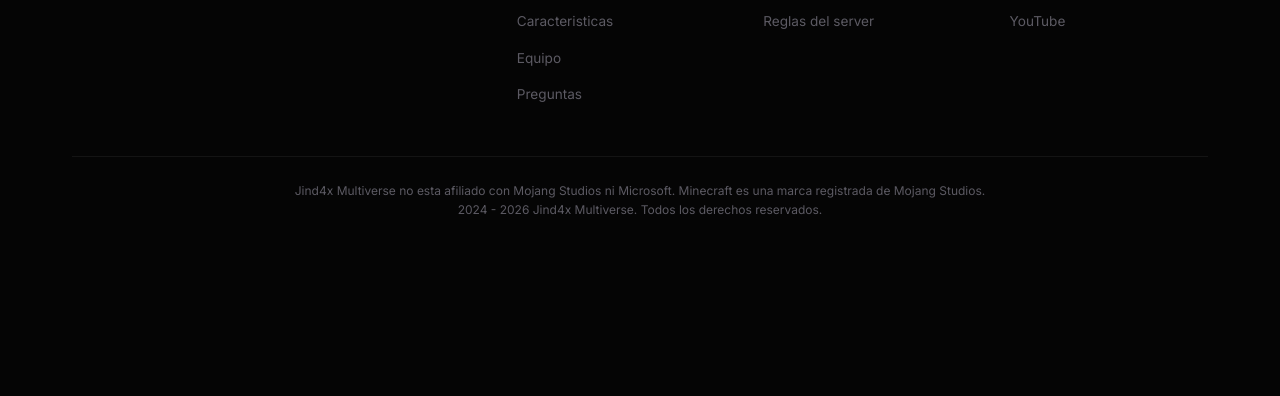
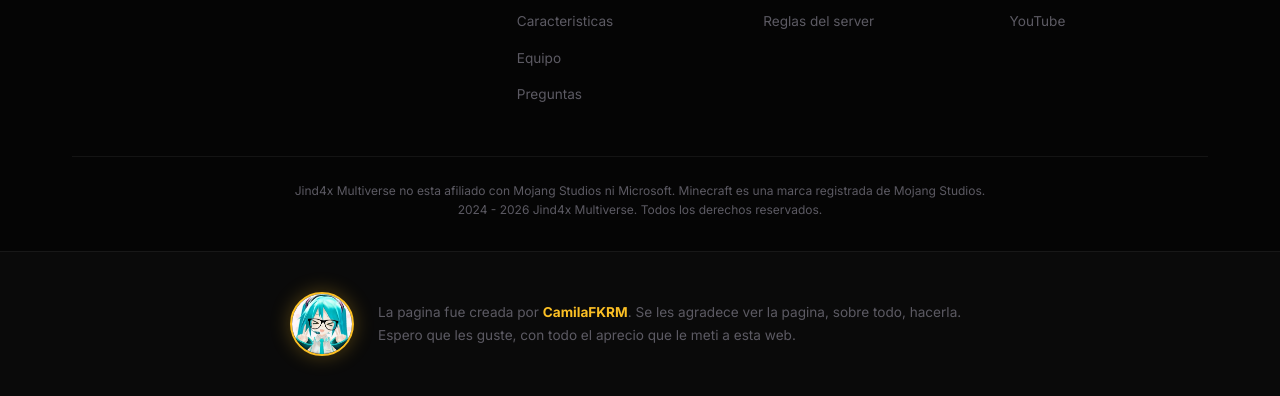
Before and after one commit to Stylefanhuh/Jind4x, a plain HTML site: page index.html in a window 1280 px wide. Shown: the part 6974-7370 px from the top of the page. Before the commit the page ends 7225 px from the top, so only its background shows below. Drawn offline with Linux system fonts and the light colour scheme; no server answers.

Commit message:
Add files via upload

```diff
--- a/index.html
+++ b/index.html
@@ -667,6 +667,18 @@
     </div>
   </footer>
 
+  <!-- Creditos -->
+  <section class="credits-section">
+    <div class="credits-container">
+      <img src="creditos.jpg" alt="CamilaFKRM" class="credits-avatar">
+      <p class="credits-text">
+        La pagina fue creada por <span class="credits-name">CamilaFKRM</span>.
+        Se les agradece ver la pagina, sobre todo, hacerla.
+        Espero que les guste, con todo el aprecio que le meti a esta web.
+      </p>
+    </div>
+  </section>
+
   <script src="script.js?v=1.2"></script>
 </body>
 </html>
--- a/styles.css
+++ b/styles.css
@@ -1169,6 +1169,51 @@ img {
   line-height: 1.6;
 }
 
+/* --- Creditos --- */
+.credits-section {
+  position: relative;
+  z-index: 2;
+  background: var(--bg-secondary);
+  border-top: 1px solid var(--border-subtle);
+  padding: 2.5rem 2rem;
+}
+
+.credits-container {
+  max-width: 700px;
+  margin: 0 auto;
+  display: flex;
+  align-items: center;
+  gap: 1.5rem;
+}
+
+.credits-avatar {
+  width: 64px;
+  height: 64px;
+  border-radius: 50%;
+  object-fit: cover;
+  flex-shrink: 0;
+  border: 2px solid var(--accent-gold);
+  box-shadow: var(--glow-gold);
+}
+
+.credits-text {
+  font-size: 0.85rem;
+  line-height: 1.7;
+  color: var(--text-muted);
+}
+
+.credits-name {
+  color: var(--accent-gold);
+  font-weight: 700;
+}
+
+@media (max-width: 576px) {
+  .credits-container {
+    flex-direction: column;
+    text-align: center;
+  }
+}
+
 /* --- Responsive --- */
 @media (max-width: 992px) {
   .footer-grid {
```
Also changed, not shown: creditos.jpg (added).
